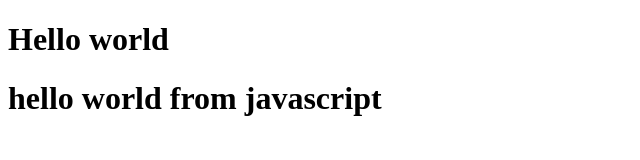
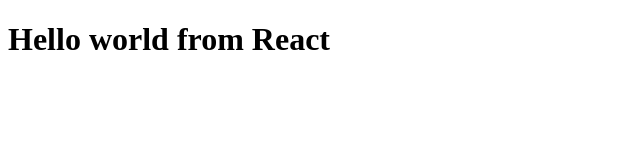
Before and after one commit to CHANDINIJV/Learning-React-from-scratch, a plain HTML site: page index.html in a window 1280 px wide. Shown: the whole page, without its empty margins (0-640 px from the left). Drawn offline with nearby package versions, Linux system fonts and the light colour scheme.

Commit message:
hello from react

```diff
--- a/index.html
+++ b/index.html
@@ -7,13 +7,16 @@
 </head>
 <body>
     <div id="demo">
-        <h1>Hello world</h1>
+
     </div>
+    <script crossorigin src="https://unpkg.com/react@18/umd/react.development.js"></script>
+   <script crossorigin src="https://unpkg.com/react-dom@18/umd/react-dom.development.js"></script>
+
     <script>
-        const heading = document.createElement("h1");
-        heading.innerHTML = "hello world from javascript";
-        const root  = document.getElementById("demo");
-        root.appendChild(heading);
+        const heading1 = React.createElement("h1",{},"Hello world from React");
+        const root1 = ReactDOM.createRoot(document.getElementById("demo"));
+        root1.render(heading1);
+
     </script>
 </body>
 </html>
```
